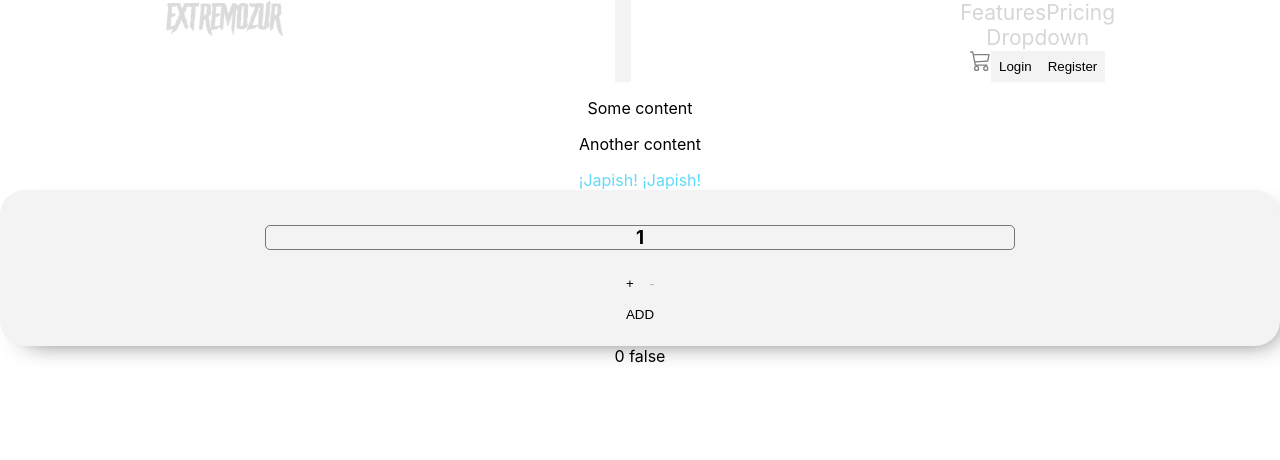
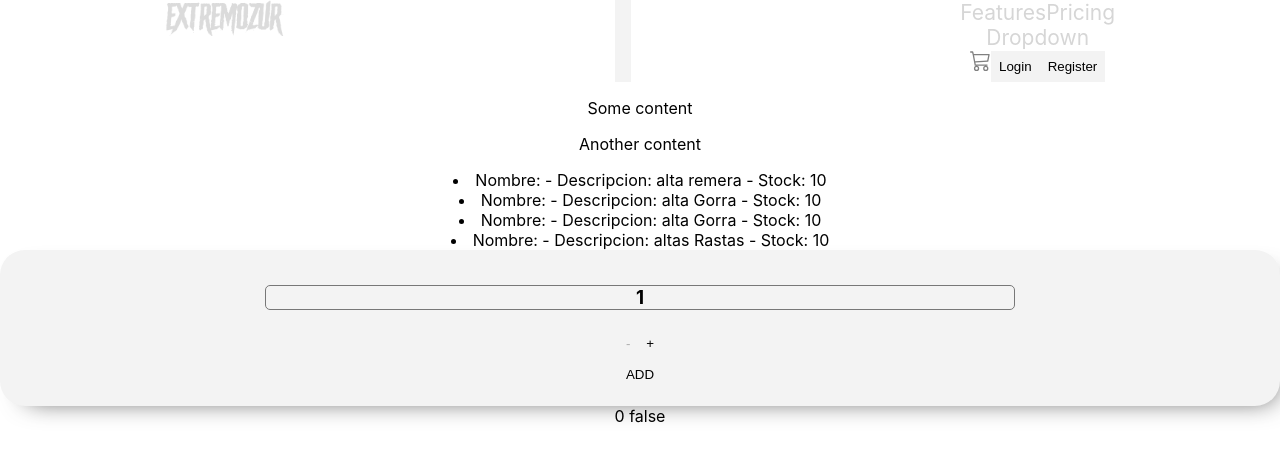
Before and after one commit to JorgeSchelotto/EcommerceReactjs, a React (Create React App) app: page / in a window 1280 px wide. Shown: the top 460 px of the page. Built offline with nearby package versions, Linux system fonts and the light colour scheme; the HTML template or start-up script is replaced by a standard one.

Commit message:
Desafio ItemList

```diff
--- a/package.json
+++ b/package.json
@@ -11,6 +11,7 @@
     "react-bootstrap": "^1.3.0",
     "react-bootstrap-icons": "^1.0.3-alpha5",
     "react-dom": "^16.13.1",
+    "react-router-dom": "^5.2.0",
     "react-scripts": "^3.4.2"
   },
   "scripts": {
--- a/src/components/Count/Counter.jsx
+++ b/src/components/Count/Counter.jsx
@@ -1,11 +1,10 @@
-import React, { useState, useEffect } from "react";
+import React, { useState } from "react";
 import {Container, Row, Col} from 'react-bootstrap';
 import "./style.css";
 
 
 const  Counter = ({initial, max, min, onAdd, total}) => {
     const [ count , setCount ] = useState(initial); // count es el estado y setCount la funcion para actualizar el estado
-    let [ bool , setBool ] = useState(true);
 
     function add(){
       setCount( (!isNaN(parseFloat(count)) && isFinite(count)) ? (count < max ? count + 1: count): count )
@@ -28,8 +27,8 @@ const  Counter = ({initial, max, min, onAdd, total}) => {
           <div className="countContainerAction">
             <h3>{count}</h3>
             <div className="countContainerActionButtons">
+              <button disabled={(count <= min)} onClick={subtract}>-</button>
               <button disabled={(count === max)} onClick={add} >+</button>
-              <button disabled={(count <= min)} onClick={subtract}>-</button>
             </div>
             <div className="countContainerCartButton">
               <button
@@ -37,7 +36,7 @@ const  Counter = ({initial, max, min, onAdd, total}) => {
                 onClick={() => onAdd(count)}
               > ADD </button>
               <br></br>
-              <span hidden={total<20}><small style={{fontSize:".4rem"}}> El limite son {max} unidades </small></span>
+              <span hidden={total<20}><small style={{fontSize:".5rem"}}> El limite son {max} unidades </small></span>
             </div>
           </div>
         </div>
--- /dev/null
+++ b/src/components/ItemList/ItemList.jsx
@@ -0,0 +1,13 @@
+import React from 'react';
+import './itemList.css';
+
+
+
+
+export default function ItemList({products}){
+    return (
+        <div>
+            {products.map(p => <li key={p.id} >Nombre: {p.nombre} - Descripcion: {p.description} - Stock: {p.stock}</li>)}
+        </div>
+    )
+}
--- /dev/null
+++ b/src/components/ItemList/mockProducts.js
@@ -0,0 +1,10 @@
+
+
+
+ const products = [{id:'123', name:'Remera polera', description:'alta remera', stock: 10},
+        {id:'124', name:'Gorra', description:'alta Gorra', stock: 10},
+        {id:'125', name:'Gorra', description:'alta Gorra', stock: 10},
+        {id:'126', name:'Rastas', description:'altas Rastas', stock: 10},]
+
+
+export default products;
--- a/src/containers/Home.js
+++ b/src/containers/Home.js
@@ -1,12 +1,14 @@
-import React, {useState, useEffect} from 'react';
+import React, { useState, useEffect } from 'react';
 import Title from '../components/title';
 import Link from '../components/link';
 import Counter from "../components/Count/Counter";
-import {Container, Row, Col} from 'react-bootstrap';
+import products from '../components/ItemList/mockProducts';
+import ItemList from '../components/ItemList/ItemList';
+import { Container, Row, Col } from 'react-bootstrap';
 
 
 
-function Home({link, title, subtitle}){
+function Home({ link, title, subtitle }) {
     let [total, setTotal] = useState(0);
     const min = 1;
     const max = 20
@@ -20,17 +22,22 @@ function Home({link, title, subtitle}){
     }, [total]);
 
 
-    function onAddTotal(count){
-        setTotal( (total + count) >= max ? total = max : total + count)
+    function onAddTotal(count) {
+        setTotal((total + count) >= max ? total = max : total + count)
     }
 
     return (
         <>
             <Container>
+                <Row className="justify-content-md-center">
+                    <Title style={{ margin: "auto" }} title={title} subtitle={subtitle} />
+                </Row>
                 <Row>
-        <Col md={{ span: 6, offset: 4 }} xs={{ span: 10, offset: 2 }}>
-            <Title style={{margin: "auto" }} title={title} subtitle={subtitle} />
-            <Link style={{margin: "auto" }} link={link} />
+
+                <Col xs={12} md={7}>
+                        <ItemList products={products} />
+                    </Col>
+                    <Col xs={12} md={5}>
                         <div>
                             <Counter
                                 initial={1}
@@ -40,7 +47,7 @@ function Home({link, title, subtitle}){
                                 total={total}
                             />
                         </div>
-            <p style={{margin: "auto" }}>{total} {(total >= 20).toString()} </p>
+                        <p style={{ margin: "auto" }}>{total} {(total >= 20).toString()} </p>
                     </Col>
                 </Row>
             </Container>
```
Also changed, not shown: src/components/Item/item.css (added), src/components/Item/item.jsx (added), src/components/ItemList/itemList.css (added), 1 other file (tests, documents, lock files or other folders). Lines whose indentation alone changed are shown as unchanged.
